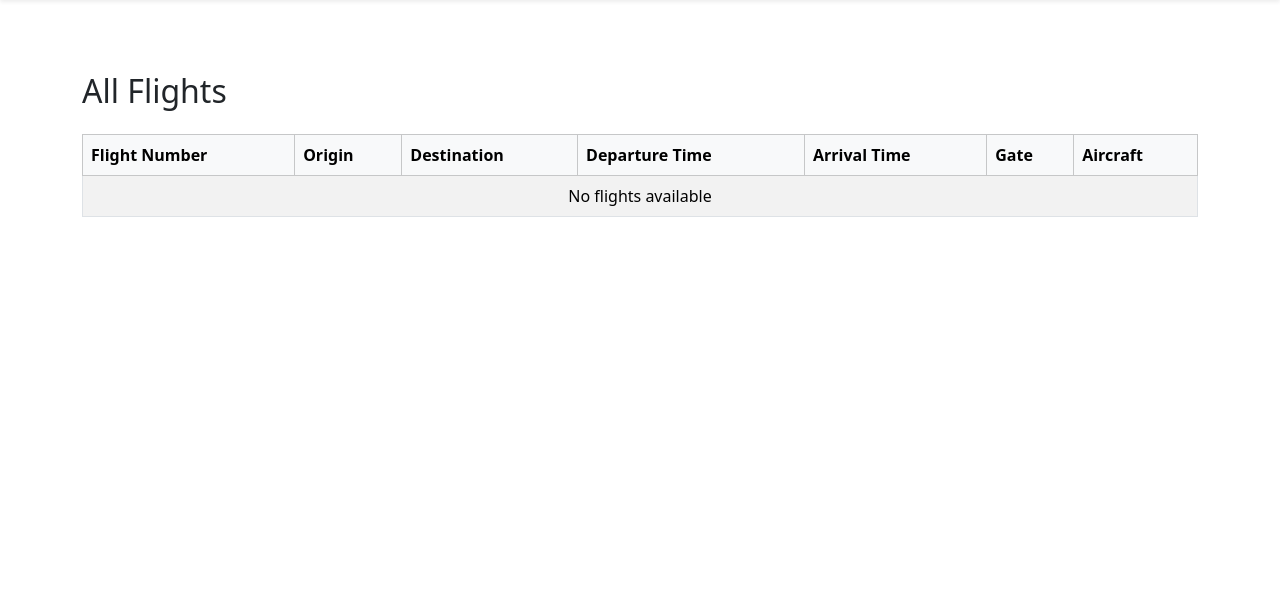
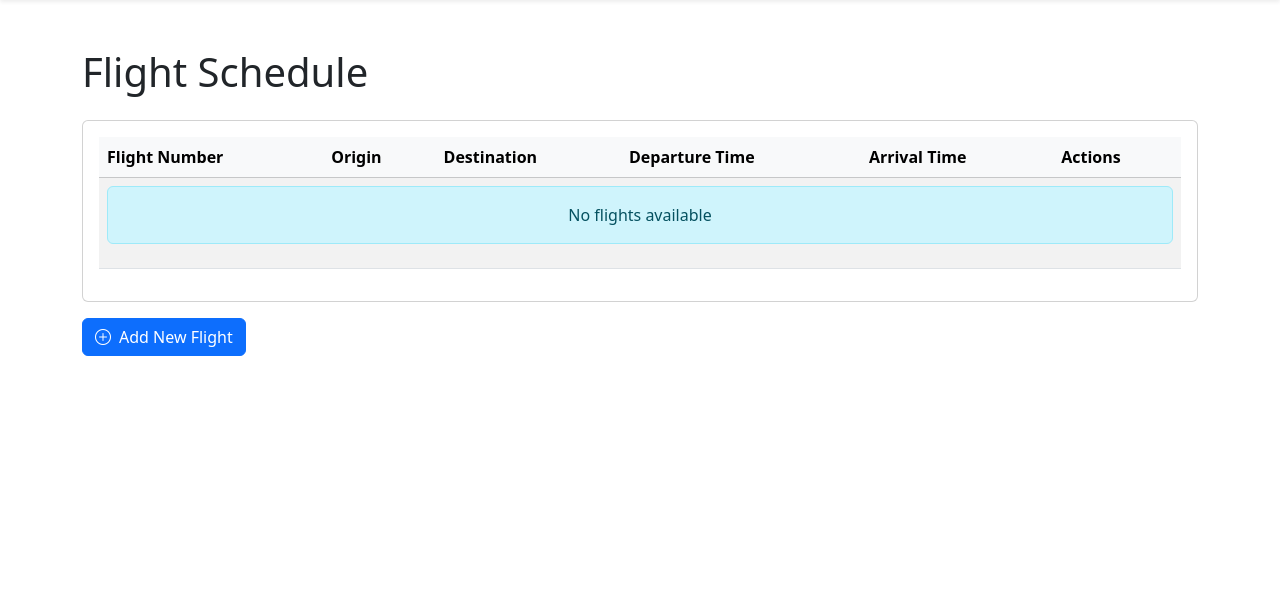
Before and after one commit to biobinary/osaka-flight-scheduler, a Flask app: page / in a window 1280 px wide. Shown: the part 56-652 px from the top of the page. Run offline with Flask 3, Linux system fonts and the light colour scheme.

Commit message:
membenahi tampilan

```diff
--- a/templates/homepage.html
+++ b/templates/homepage.html
@@ -1,14 +1,15 @@
 {% extends 'base.html' %}
 
-{% block title %}Home - Flight Management{% endblock %}
+{% block title %}Flight Management{% endblock %}
 
 {% block content %}
-    <div class="container mt-5">
-        <h2 class="mb-4">All Flights</h2>
+<div class="container mt-4">
+    <h1 class="mb-4">Flight Schedule</h1>
 
-        <!-- Flight Table -->
+    <div class="card">
+        <div class="card-body">
             <div class="table-responsive">
-            <table class="table table-striped table-bordered table-hover">
+                <table class="table table-striped table-hover">
                     <thead class="table-light">
                         <tr>
                             <th>Flight Number</th>
@@ -16,8 +17,7 @@
                             <th>Destination</th>
                             <th>Departure Time</th>
                             <th>Arrival Time</th>
-                        <th>Gate</th>
-                        <th>Aircraft</th>
+                            <th>Actions</th>
                         </tr>
                     </thead>
                     <tbody>
@@ -28,17 +28,39 @@
                             <td>{{ flight.destination }}</td>
                             <td>{{ flight.departure_time }}</td>
                             <td>{{ flight.arrival_time }}</td>
-                            <td>{{ flight.gate.gate }}</td>
-                            <td>{{ flight.aircraft.aircraft_name }}</td>
+                            <td>
+                                <div class="btn-group btn-group-sm" role="group">
+                                    <a href="" class="btn btn-info">
+                                        <i class="bi bi-eye"></i>
+                                    </a>
+                                    <a href="" class="btn btn-warning">
+                                        <i class="bi bi-pencil"></i>
+                                    </a>
+                                    <a href="" class="btn btn-danger">
+                                        <i class="bi bi-trash"></i>
+                                    </a>
+                                </div>
+                            </td>
                         </tr>
                         {% else %}
                         <tr>
-                            <td colspan="7" class="text-center">No flights available</td>
+                            <td colspan="6" class="text-center">
+                                <div class="alert alert-info">
+                                    No flights available
+                                </div>
+                            </td>
                         </tr>
                         {% endfor %}
                     </tbody>
                 </table>
             </div>
+        </div>
+    </div>
 
+    <div class="mt-3">
+        <a href="{{ url_for('add_flight') }}" class="btn btn-primary">
+            <i class="bi bi-plus-circle me-2"></i>Add New Flight
+        </a>
+    </div>
 </div>
 {% endblock %}
```
Also changed, not shown: algorithm.py (+15 -33 lines). Lines whose indentation alone changed are shown as unchanged.
